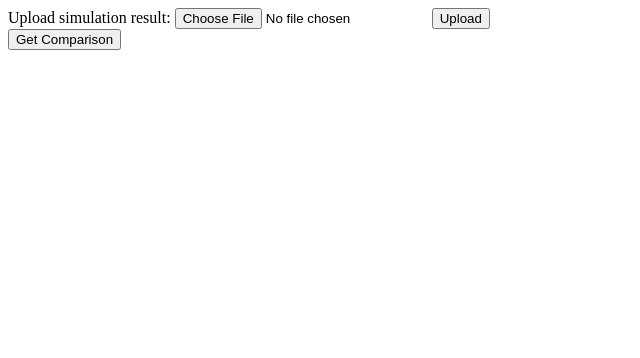
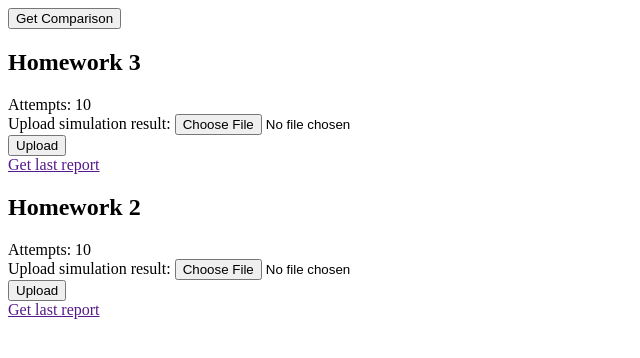
Before and after one commit to Weiqi97/RLO, a Flask app: page /dashboard in a window 1280 px wide. Shown: the top 358 px of the page, without its empty margins (0-640 px from the left). Run offline with Flask 2, Linux system fonts and the light colour scheme; some libraries are stand-ins or nearby versions.

Commit message:
Add basic dashboard

```diff
--- a/templates/dashboard.html
+++ b/templates/dashboard.html
@@ -10,14 +10,34 @@
 </head>
 
 <body>
-  <form method="post" action="/upload" enctype="multipart/form-data">
-    <label for="upload-file">Upload simulation result:</label>
-    <input type="file" id="upload-file" name="file">
-    <input type="submit" value="Upload">
-  </form>
-
   <button id="get-comparison">Get Comparison</button>
   <div id="container"></div>
+
+  <div>
+    <h2>Homework 3</h2>
+    <div>Attempts: 10</div>
+    <form method="post" action="/upload" enctype="multipart/form-data">
+      <label for="upload-file">Upload simulation result:</label>
+      <input type="file" id="upload-file" name="file">
+      <div>
+        <input type="submit" value="Upload">
+      </div>
+    </form>
+    <a href="">Get last report</a>
+  </div>
+
+  <div>
+    <h2>Homework 2</h2>
+    <div>Attempts: 10</div>
+    <form method="post" action="/upload" enctype="multipart/form-data">
+      <label for="upload-file">Upload simulation result:</label>
+      <input type="file" id="upload-file" name="file">
+      <div>
+        <input type="submit" value="Upload">
+      </div>
+    </form>
+    <a href="">Get last report</a>
+  </div>
 </body>
 
 </html>
```
